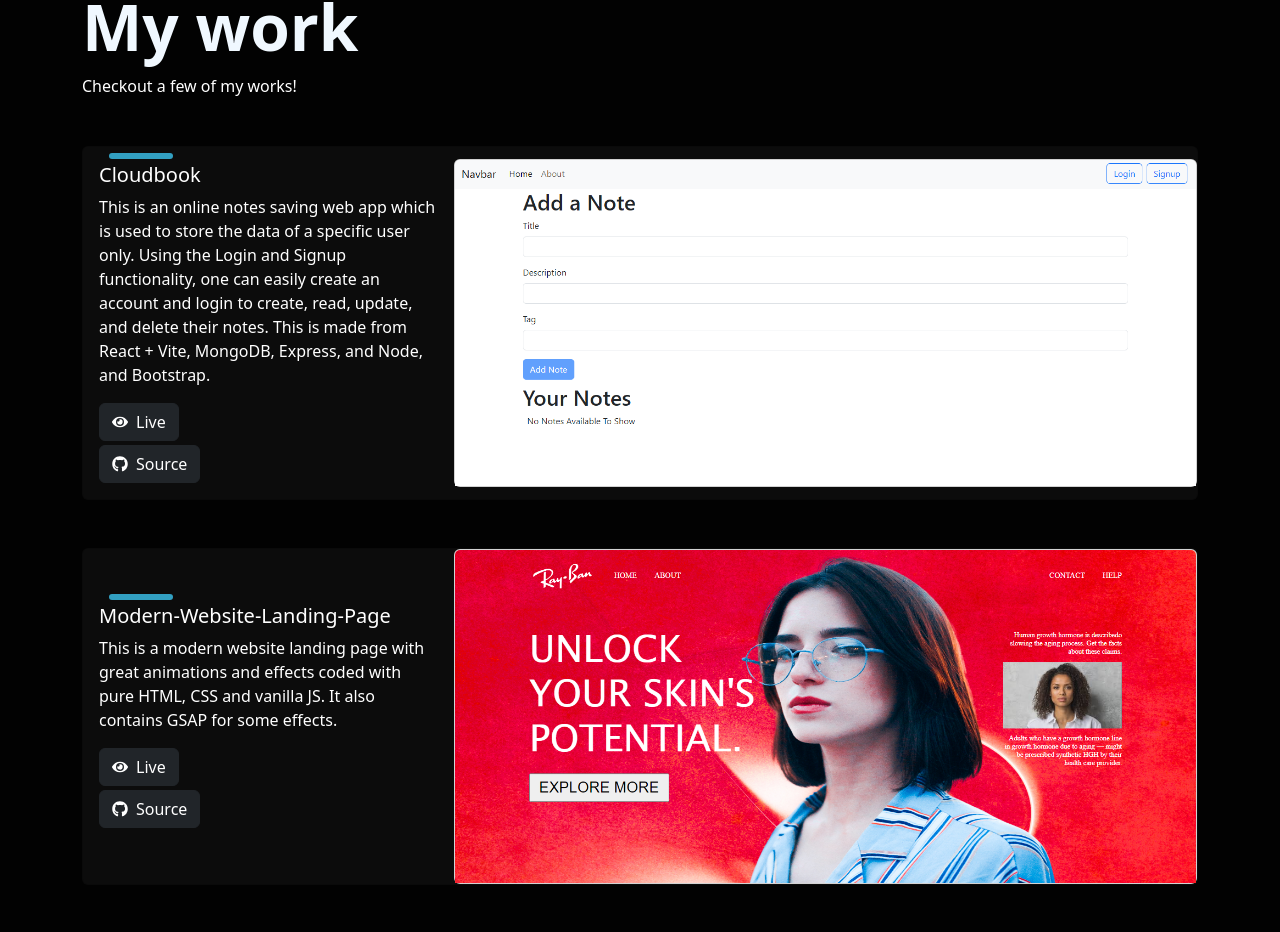
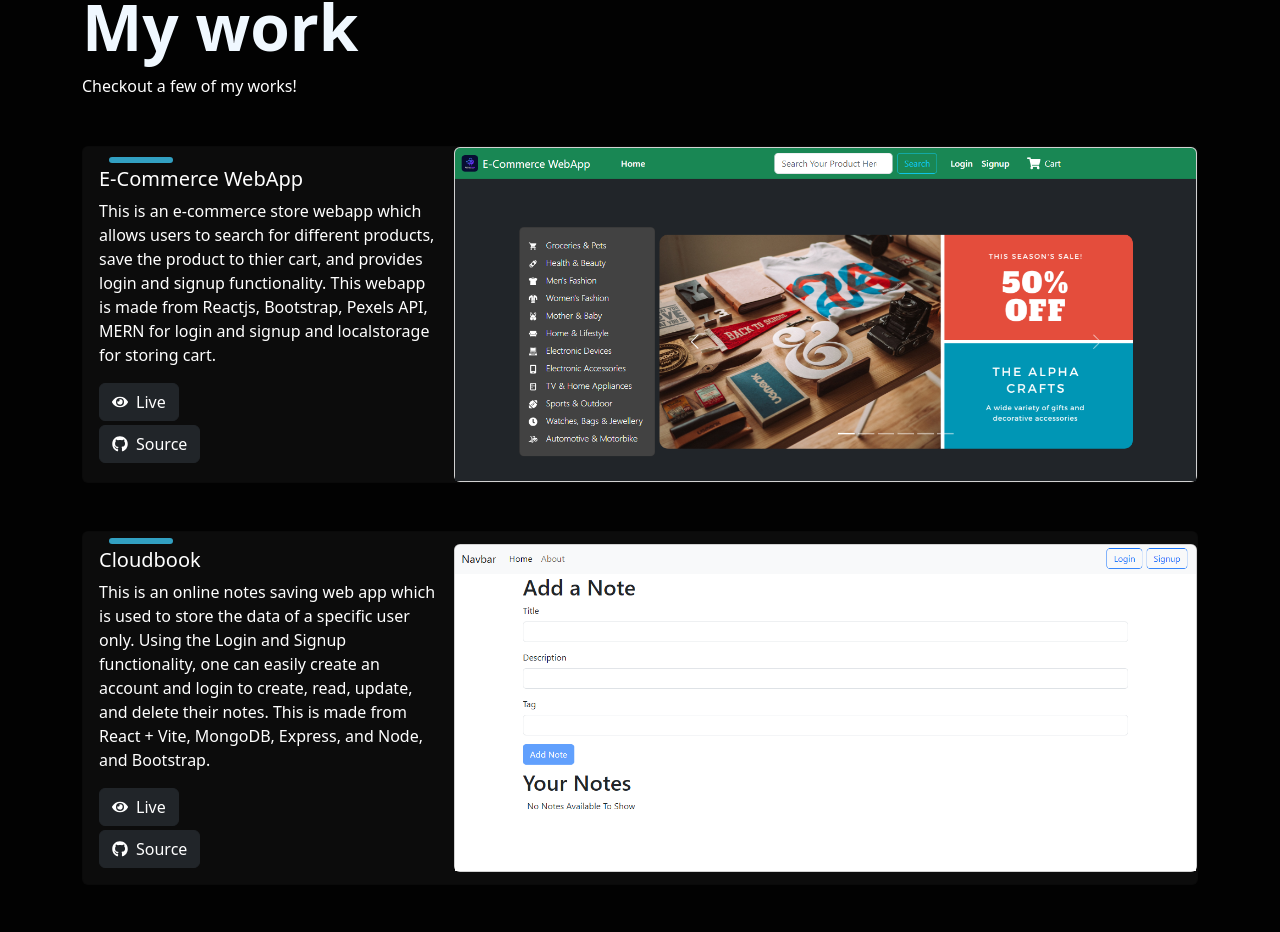
Before and after one commit to UsmanDevCraft/Portfolio-Usman, a React (Vite) app: page / in a window 1280 px wide. Shown: the part 911-1843 px from the top of the page. Built offline with nearby package versions, Linux system fonts and the light colour scheme.

Commit message:
added e-commerce project in work.js

```diff
--- a/src/components/Skills.jsx
+++ b/src/components/Skills.jsx
@@ -35,12 +35,12 @@ const Skills = () => {
   }, []);
 
   return (
-      <div key={reloadKey} className='skills' ref={ref}>
+      <div key={reloadKey} className='skills'>
           <div className="container skills-child">
               <h1 className='font_size beforeTag'>My skills</h1>
               <p>Here are some technologies I've used!</p>
               <code>Drag the skills for amazing dragging effect using framer motion.</code>
-              <div className=" mt-5 container d-flex justify-content-center flex-wrap gap-3">
+              <div className=" mt-5 container d-flex justify-content-center flex-wrap gap-3" ref={ref}>
                   <motion.button drag dragConstraints={ref} type="button" className="btn gap-2 btn101 font_text btn-dark mt-1 d-flex justify-content-center align-items-center"><FaHtml5 />HTML</motion.button>
                   <motion.button drag dragConstraints={ref} type="button" className="btn gap-2 btn101 font_text btn-dark mt-1 d-flex justify-content-center align-items-center"><FaCss3 />CSS</motion.button>
                   <motion.button drag dragConstraints={ref} type="button" className="btn gap-2 btn101 font_text btn-dark mt-1 d-flex justify-content-center align-items-center"><IoLogoJavascript />JavaScript</motion.button>
--- a/src/components/Work.jsx
+++ b/src/components/Work.jsx
@@ -9,6 +9,25 @@ const Work = () => {
         <div className='container work-child'>
             <h1 className='font_size beforeTag'>My work</h1>
             <p>Checkout a few of my works!</p>
+
+
+            {/* ------------------ PROJECT#E-Commerce ------------------ */}
+            <div className="card my-5 bg_card_color">
+                <div className='d-flex flex-column flex-md-row justify-content-center align-items-center'>
+                    <div className="card-body col-md-4">
+                        <h5 className="card-title ProjectsTag">E-Commerce WebApp</h5>
+                        <p className="card-text">This is an e-commerce store webapp which allows users to search for different products, save the product to thier cart, and provides login and signup functionality. This webapp is made from Reactjs, Bootstrap, Pexels API, MERN for login and signup and localstorage for storing cart.</p>
+                        <a href="https://e-commerce-store-web-app.vercel.app/" className='anchor_live' target="target_main"><button type="button" className="btn btn-dark d-flex justify-content-center align-items-center gap-2"><FaEye />Live</button></a>
+                        <a href="https://github.com/UsmanDevCraft/e-commerce" className='anchor_live' target="target_main"><button type="button" className="btn btn-dark mt-1 d-flex justify-content-center align-items-center gap-2"><FaGithub />Source</button></a>
+                    </div>
+                    <div className="card col-md-8">
+                        <img src="/ecommerce_img_001.png" className="card-img-top" alt="/ecommerce_img_001.png" />
+                    </div>
+                </div>
+            </div>
+
+
+
 
             {/* ------------------ PROJECT#01 ------------------ */}
             <div className="card my-5 bg_card_color">
```
Also changed, not shown: public/ecommerce_img_001.png (added).
